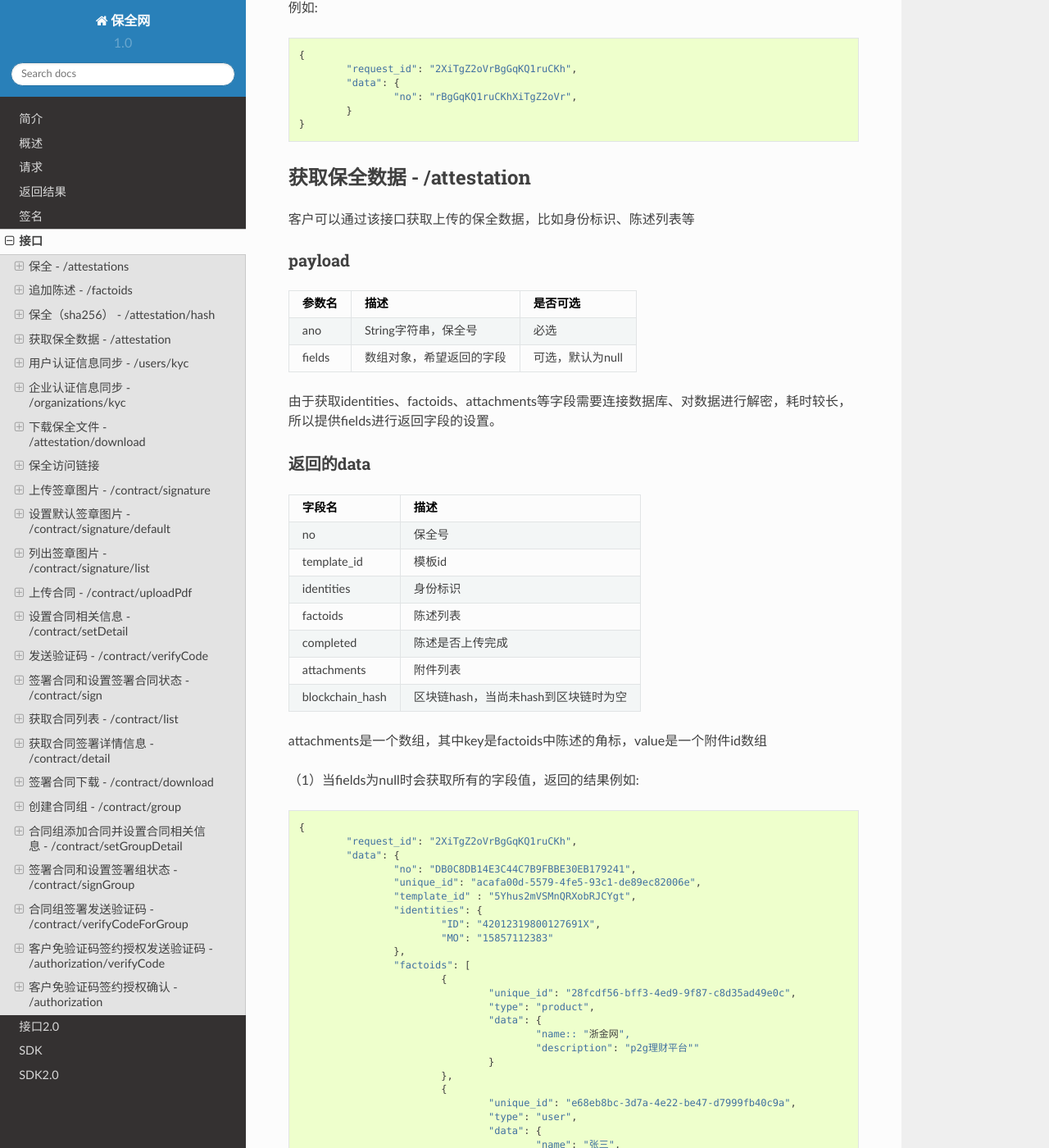
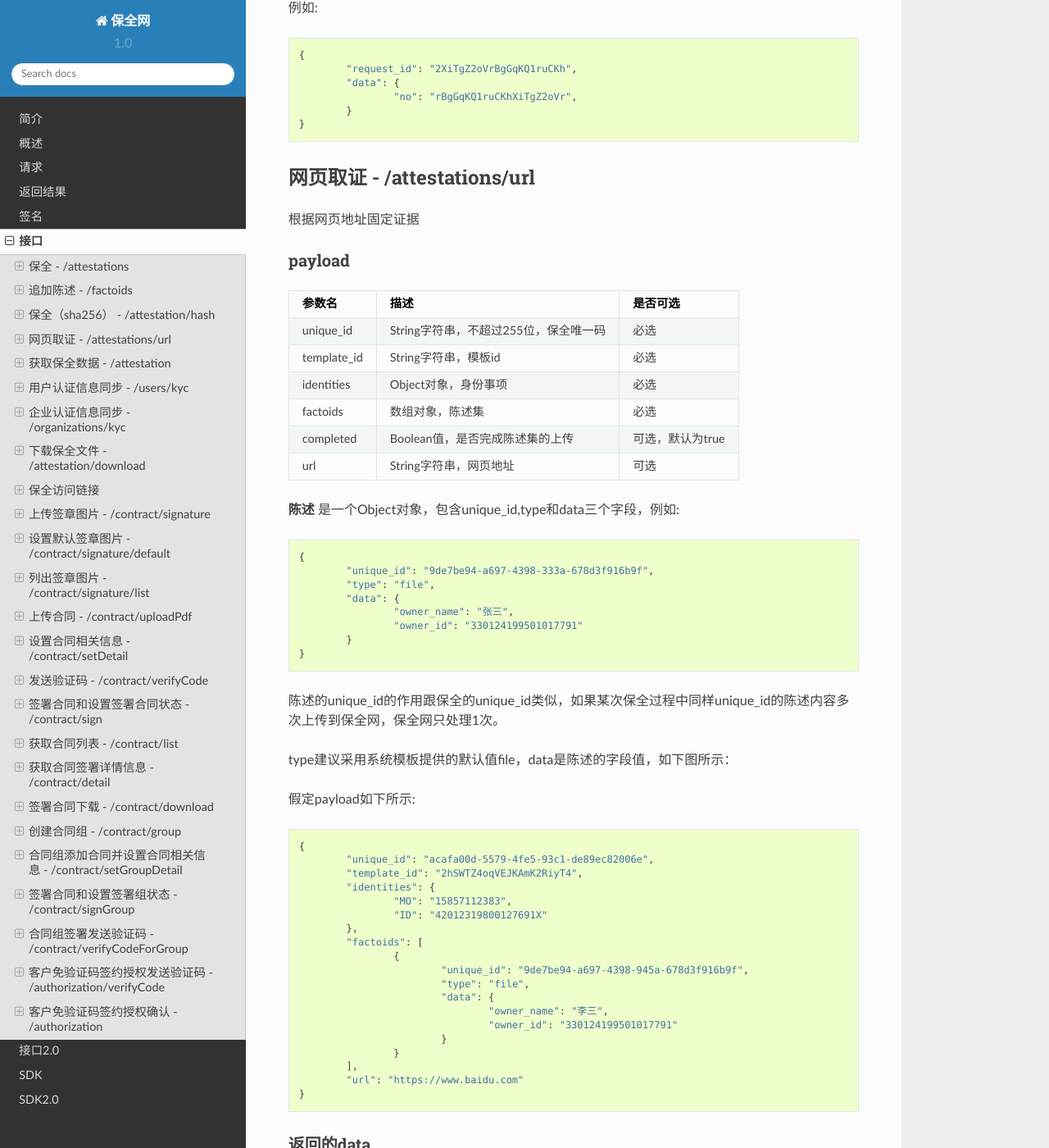
Before and after one commit to baoquan-hq/readthedocs, a Sphinx documentation site: the page built from docs/api.rst, in a window 1280 px wide and 1400 px high, scrolled down 10078 px. Shown: the whole window at 82% size. Built offline with Sphinx 7.4.7 and the Read the Docs theme 2.0.0, drawn with Linux system fonts in a browser that asks for light colours; pages that are not in the unit, such as notebooks, are missing from menus; some of the changed text lies outside the part shown.

Commit message:
add attestation url

```diff
--- a/docs/api.rst
+++ b/docs/api.rst
@@ -361,6 +361,82 @@ no                 String字符串，保全号
 			"no": "rBgGqKQ1ruCKhXiTgZ2oVr",
 		}
 	}
+
+网页取证 - /attestations/url
+------------------------------------
+根据网页地址固定证据
+
+payload
+^^^^^^^^^^^^^^^
+=================  ======================================= ================
+参数名 				描述                                    是否可选
+=================  ======================================= ================
+unique_id          String字符串，不超过255位，保全唯一码          必选
+template_id        String字符串，模板id                       必选
+identities         Object对象，身份事项                        必选
+factoids           数组对象，陈述集                           必选
+completed          Boolean值，是否完成陈述集的上传            可选，默认为true
+url                 String字符串，网页地址                        可选
+=================  ======================================= ================
+
+**陈述** 是一个Object对象，包含unique_id,type和data三个字段，例如::
+
+	{
+		"unique_id": "9de7be94-a697-4398-333a-678d3f916b9f",
+		"type": "file",
+		"data": {
+			"owner_name": "张三",
+			"owner_id": "330124199501017791"
+		}
+	}
+
+陈述的unique_id的作用跟保全的unique_id类似，如果某次保全过程中同样unique_id的陈述内容多次上传到保全网，保全网只处理1次。
+
+type建议采用系统模板提供的默认值file，data是陈述的字段值，如下图所示：
+
+假定payload如下所示::
+
+	{
+		"unique_id": "acafa00d-5579-4fe5-93c1-de89ec82006e",
+		"template_id": "2hSWTZ4oqVEJKAmK2RiyT4",
+		"identities": {
+			"MO": "15857112383",
+			"ID": "42012319800127691X"
+		},
+		"factoids": [
+			{
+				"unique_id": "9de7be94-a697-4398-945a-678d3f916b9f",
+				"type": "file",
+				"data": {
+					"owner_name": "李三",
+					"owner_id": "330124199501017791"
+				}
+			}
+		],
+		"url": "https://www.baidu.com"
+	}
+
+
+返回的data
+^^^^^^^^^^^^^^
+
+调用保全接口成功后会返回保全号
+
+=================  ================================
+字段名 				描述
+=================  ================================
+no                 String字符串，保全号
+=================  ================================
+
+例如::
+
+	{
+		"request_id": "2XiTgZ2oVrBgGqKQ1ruCKh",
+		"data": {
+			"no": "rBgGqKQ1ruCKhXiTgZ2oVr",
+		}
+	}
+
 
 获取保全数据 - /attestation
 -------------------------------
--- a/docs/api_v2.rst
+++ b/docs/api_v2.rst
@@ -69,8 +69,8 @@ accountName         企业开户名称                        必选
 bank                企业开户银行                        必选
 bankAccount         企业银行账号                        必选
 orgcode             统一社会信用代码                    必选
-contactCode             联系人身份证号码                    必选
-contactName            联系人姓名                    必选
+contactCode         联系人身份证号码                    必选
+contactName         联系人姓名                             必选
 businessFile        营业执照                            必选
 =================  ================================ ================
 一个用户只能关联一个企业
```
